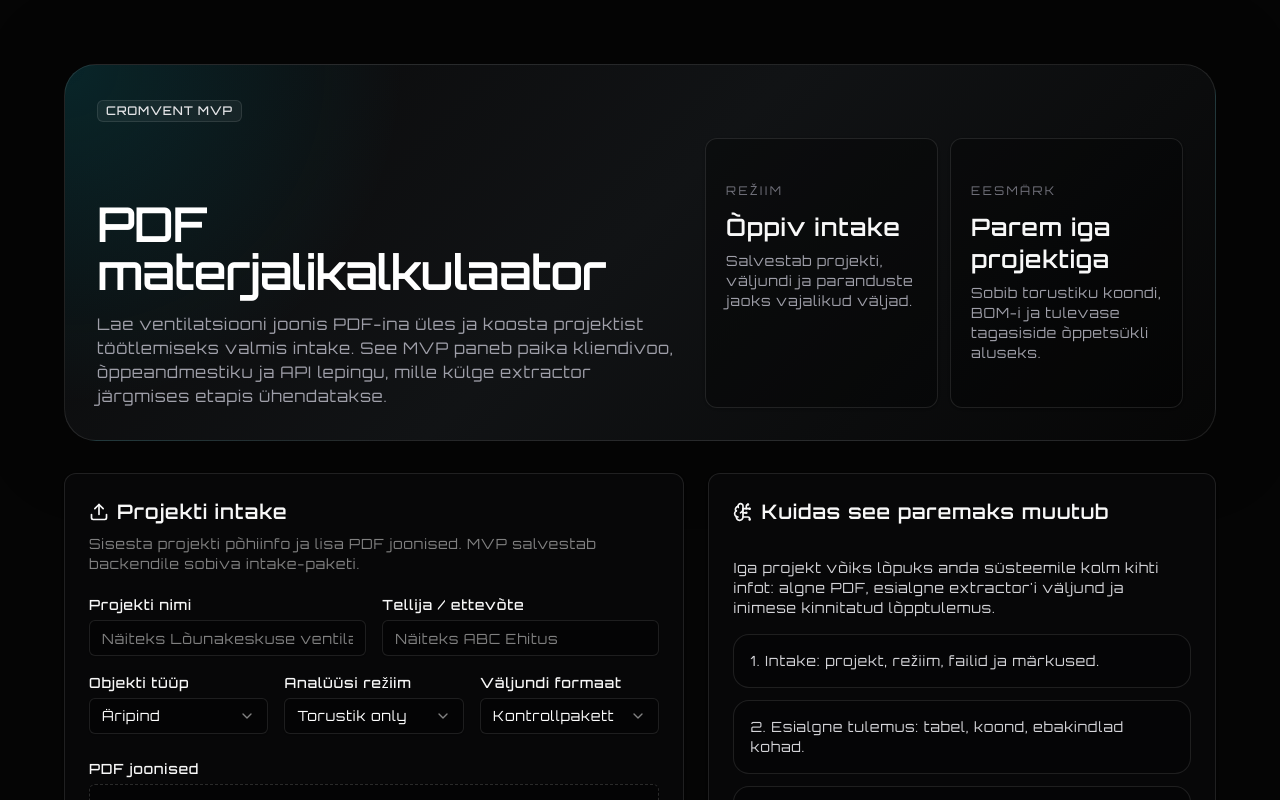
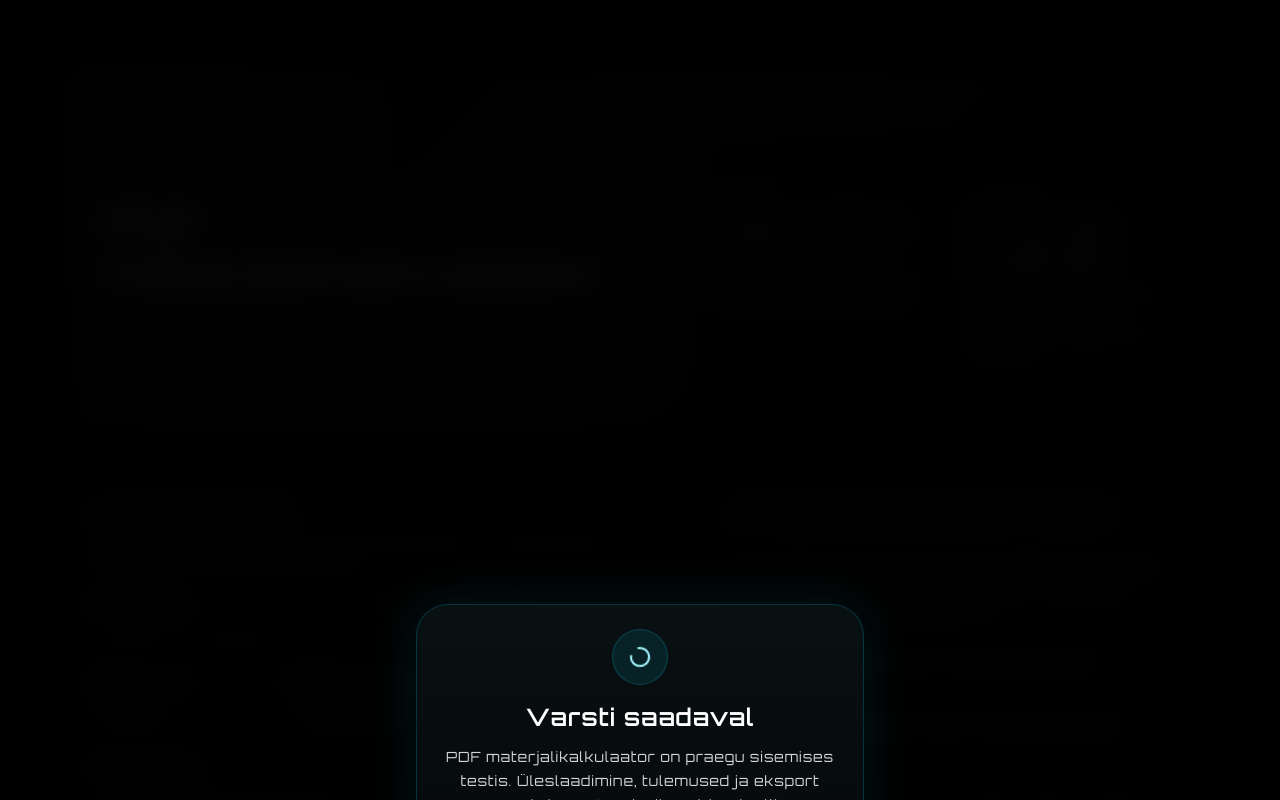
Before and after one commit to levomm/cromvent, a Next.js app: page /materjalikalkulaator in a window 1280 px wide. Shown: the top 800 px of the page. Built offline with nearby package versions, Linux system fonts and the light colour scheme.

Commit message:
hide locked tools behind coming soon overlay

```diff
--- a/app/isolatsioon/IsolatsioonForm.jsx
+++ b/app/isolatsioon/IsolatsioonForm.jsx
@@ -21,6 +21,7 @@ import { Label } from "@/components/ui/label";
 import { Select, SelectContent, SelectItem, SelectTrigger, SelectValue } from "@/components/ui/select";
 import { Separator } from "@/components/ui/separator";
 import UnlockResultCard from "@/components/UnlockResultCard";
+import ToolComingSoonOverlay from "@/components/ToolComingSoonOverlay";
 
 const ROUND_DIAMETERS = [63, 80, 100, 125, 160, 200, 250, 315, 400, 500, 630, 800, 1000, 1250, 1600];
 const VAT_RATE = 0.24;
@@ -246,8 +247,9 @@ export default function CromventIsolatsiooniKalkulaator() {
   }
 
   return (
-    <div className="min-h-screen bg-[#060606] text-zinc-100">
-      <div className="mx-auto max-w-6xl p-4 md:p-8">
+    <div className="relative">
+      <div className="pointer-events-none min-h-screen select-none bg-[#060606] text-zinc-100 opacity-15 blur-md grayscale">
+        <div className="mx-auto max-w-6xl p-4 md:p-8">
         <motion.div
           initial={{ opacity: 0, y: 18 }}
           animate={{ opacity: 1, y: 0 }}
@@ -643,7 +645,9 @@ export default function CromventIsolatsiooniKalkulaator() {
             </div>
           </CardContent>
         </Card>
+        </div>
       </div>
+      <ToolComingSoonOverlay description="Isolatsiooni kalkulaator on testimisel. Sisestus, tulemused ja eksport avatakse pärast viimast kontrolli." />
     </div>
   );
 }
--- a/app/materjalikalkulaator/MaterialCalculatorForm.tsx
+++ b/app/materjalikalkulaator/MaterialCalculatorForm.tsx
@@ -10,6 +10,7 @@ import {
   Upload,
 } from "lucide-react";
 import { Badge } from "@/components/ui/badge";
+import ToolComingSoonOverlay from "@/components/ToolComingSoonOverlay";
 import UnlockResultCard from "@/components/UnlockResultCard";
 import { Button } from "@/components/ui/button";
 import {
@@ -146,8 +147,9 @@ export default function MaterialCalculatorForm() {
   }
 
   return (
-    <main className="min-h-screen bg-[#050505] px-4 py-8 text-white md:px-6 md:py-16">
-      <div className="mx-auto max-w-6xl">
+    <div className="relative">
+      <main className="pointer-events-none min-h-screen select-none bg-[#050505] px-4 py-8 text-white opacity-15 blur-md grayscale md:px-6 md:py-16">
+        <div className="mx-auto max-w-6xl">
         <div className="rounded-[2rem] border border-white/10 bg-[radial-gradient(circle_at_top_left,rgba(0,180,200,0.16),transparent_28%),linear-gradient(135deg,#0a0a0b_0%,#111315_48%,#060606_100%)] p-6 shadow-[0_0_80px_rgba(0,0,0,0.35)] md:p-8">
           <Badge className="mb-4 border-white/10 bg-white/5 text-zinc-200">
             CROMVENT MVP
@@ -617,7 +619,9 @@ export default function MaterialCalculatorForm() {
             </div>
           </div>
         ) : null}
-      </div>
-    </main>
+        </div>
+      </main>
+      <ToolComingSoonOverlay description="PDF materjalikalkulaator on praegu sisemises testis. Üleslaadimine, tulemused ja eksport avatakse pärast viimast kontrolli." />
+    </div>
   );
 }
--- /dev/null
+++ b/components/ToolComingSoonOverlay.tsx
@@ -0,0 +1,23 @@
+import { LoaderCircle } from "lucide-react"
+
+type ToolComingSoonOverlayProps = {
+  title?: string
+  description?: string
+}
+
+export default function ToolComingSoonOverlay({
+  title = "Varsti saadaval",
+  description = "Viimistleme tööriista enne avalikku kasutust. Preview on nähtav, aga kasutus on hetkel lukus.",
+}: ToolComingSoonOverlayProps) {
+  return (
+    <div className="absolute inset-0 z-30 flex items-center justify-center bg-black/72 p-4 backdrop-blur-sm md:p-6">
+      <div className="w-full max-w-md rounded-[2rem] border border-cyan-400/20 bg-[linear-gradient(180deg,rgba(10,18,20,0.92),rgba(6,10,12,0.96))] p-6 text-center shadow-[0_0_50px_rgba(0,180,200,0.12)] backdrop-blur-md">
+        <div className="mx-auto flex h-14 w-14 items-center justify-center rounded-full border border-cyan-400/20 bg-cyan-400/10 text-cyan-200">
+          <LoaderCircle className="h-6 w-6 animate-spin" />
+        </div>
+        <h2 className="mt-4 text-2xl font-semibold text-white">{title}</h2>
+        <p className="mt-3 text-sm leading-6 text-zinc-300">{description}</p>
+      </div>
+    </div>
+  )
+}
```
